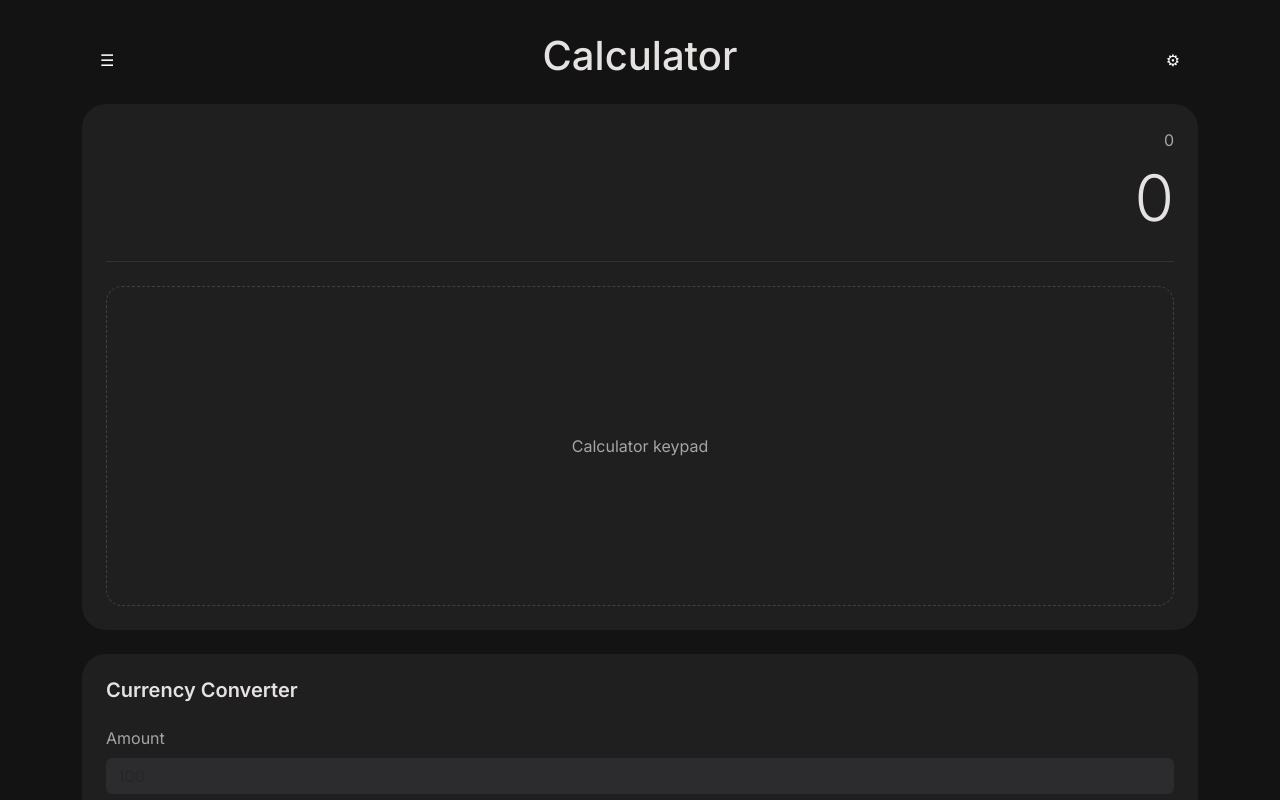
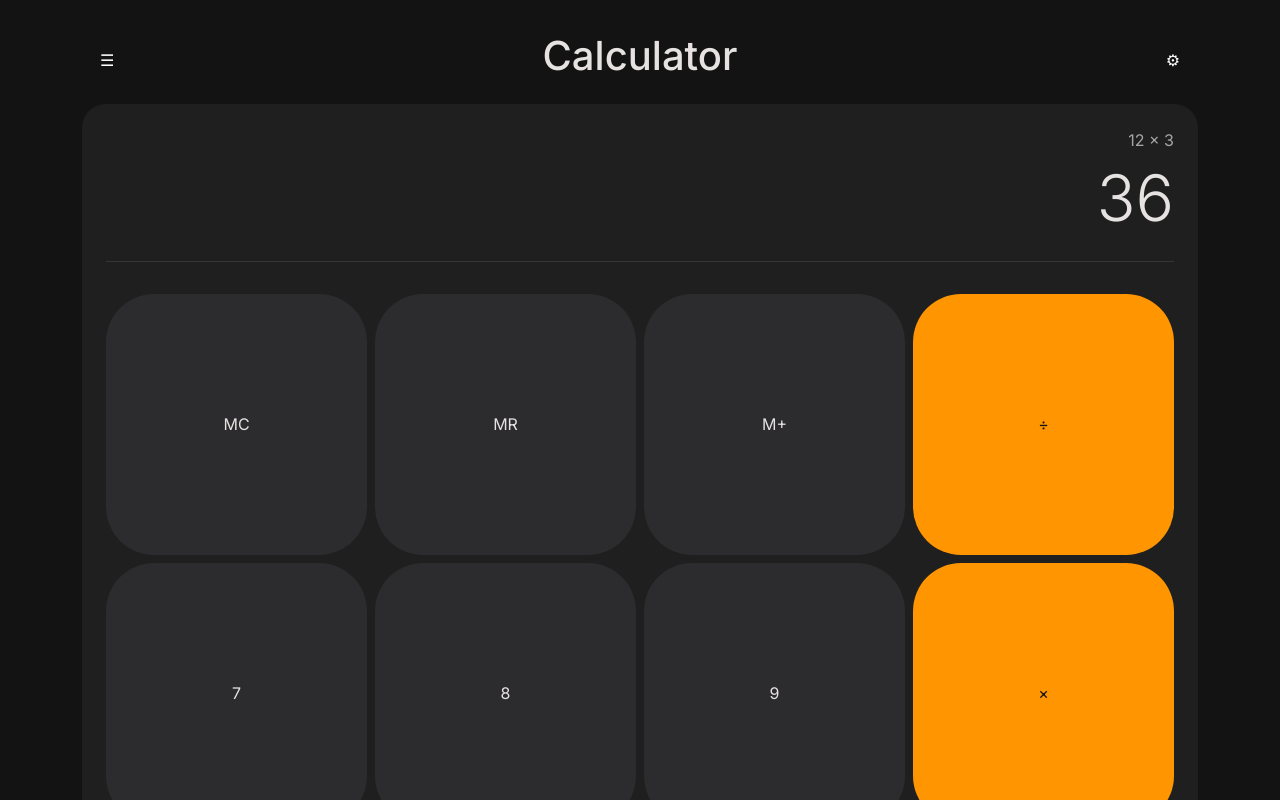
Before and after one commit to zookatt/calculator, a Vue app: page / in a window 1280 px wide. Shown: the top 800 px of the page. Built offline with nearby package versions, Linux system fonts and the light colour scheme.

Commit message:
feat: create calculator layout

```diff
--- /dev/null
+++ b/src/components/calculator/CalculatorDisplay.vue
@@ -0,0 +1,26 @@
+<template>
+  <div class="display">
+    <p class="operation">12 × 3</p>
+
+    <h2 class="result">36</h2>
+  </div>
+</template>
+
+<style scoped>
+.display {
+  padding-bottom: 1.5rem;
+  border-bottom: 1px solid rgb(255 255 255 / 10%);
+  text-align: end;
+}
+
+.operation {
+  margin-bottom: .5rem;
+  color: var(--color-text-muted);
+}
+
+.result {
+  margin: 0;
+  font-size: clamp(3rem, 10vw, 4rem);
+  font-weight: 300;
+}
+</style>
--- /dev/null
+++ b/src/components/calculator/CalculatorKeypad.vue
@@ -0,0 +1,55 @@
+<script setup>
+const buttons = [
+  "MC",
+  "MR",
+  "M+",
+  "÷",
+  "7",
+  "8",
+  "9",
+  "×",
+  "4",
+  "5",
+  "6",
+  "-",
+  "1",
+  "2",
+  "3",
+  "+",
+  "CE",
+  "0",
+  ".",
+  "=",
+];
+
+const operators = ["+", "-", "×", "÷", "="];
+</script>
+
+<template>
+  <div class="row g-2 mt-4">
+    <div v-for="button in buttons" :key="button" class="col-3">
+      <button
+        class="calc-button w-100"
+        :class="{ operator: operators.includes(button) }"
+      >
+        {{ button }}
+      </button>
+    </div>
+  </div>
+</template>
+
+<style scoped>
+.calc-button {
+  width: 100%;
+  aspect-ratio: 1;
+  border: none;
+  border-radius: 3rem;
+  background: var(--color-button);
+  color: var(--color-text);
+}
+
+.operator {
+  background: var(--color-primary);
+  color: var(--color-background);
+}
+</style>
--- a/src/components/calculator/CalculatorSection.vue
+++ b/src/components/calculator/CalculatorSection.vue
@@ -1,11 +1,13 @@
+<script setup>
+import CalculatorDisplay from "./CalculatorDisplay.vue";
+import CalculatorKeypad from "./CalculatorKeypad.vue";
+</script>
+
 <template>
   <section class="calculator">
-    <div class="display">
-      <p class="operation">0</p>
-      <h2 class="result">0</h2>
-    </div>
+    <CalculatorDisplay />
 
-    <div class="keypad">Calculator keypad</div>
+    <CalculatorKeypad />
   </section>
 </template>
 
@@ -15,33 +17,4 @@
   border-radius: var(--radius-lg);
   background: var(--color-surface);
 }
-
-.display {
-  padding-bottom: 1.5rem;
-  border-bottom: 1px solid rgba(255, 255, 255, 0.08);
-  text-align: end;
-}
-
-.operation {
-  min-height: 24px;
-  margin-bottom: 0.5rem;
-  color: var(--color-text-muted);
-  font-size: 1rem;
-}
-
-.result {
-  margin: 0;
-  font-size: clamp(3rem, 10vw, 4rem);
-  font-weight: 300;
-}
-
-.keypad {
-  display: grid;
-  min-height: 320px;
-  margin-top: 1.5rem;
-  border: 1px dashed rgba(255, 255, 255, 0.15);
-  border-radius: var(--radius-md);
-  color: var(--color-text-muted);
-  place-items: center;
-}
 </style>
```
